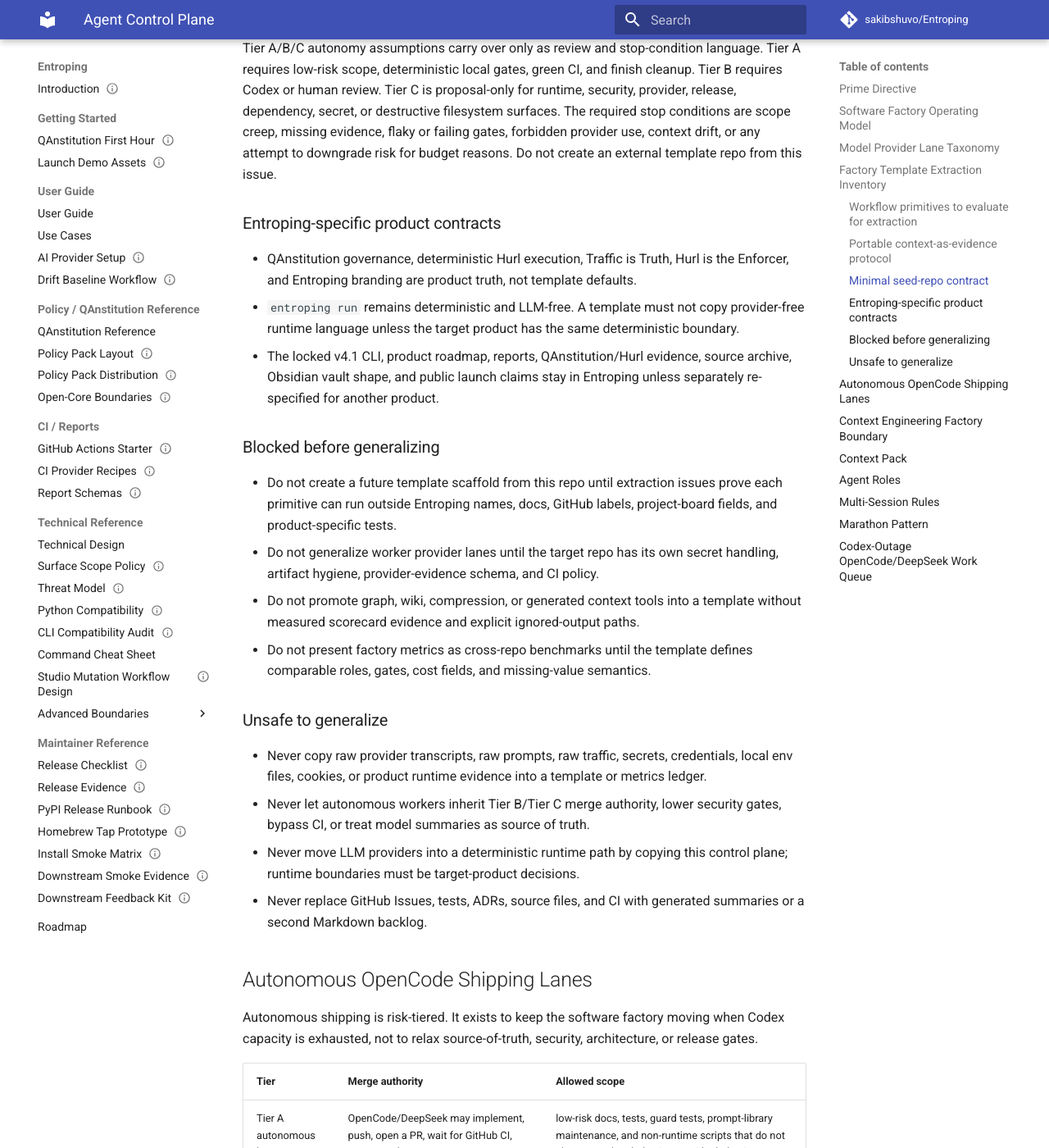
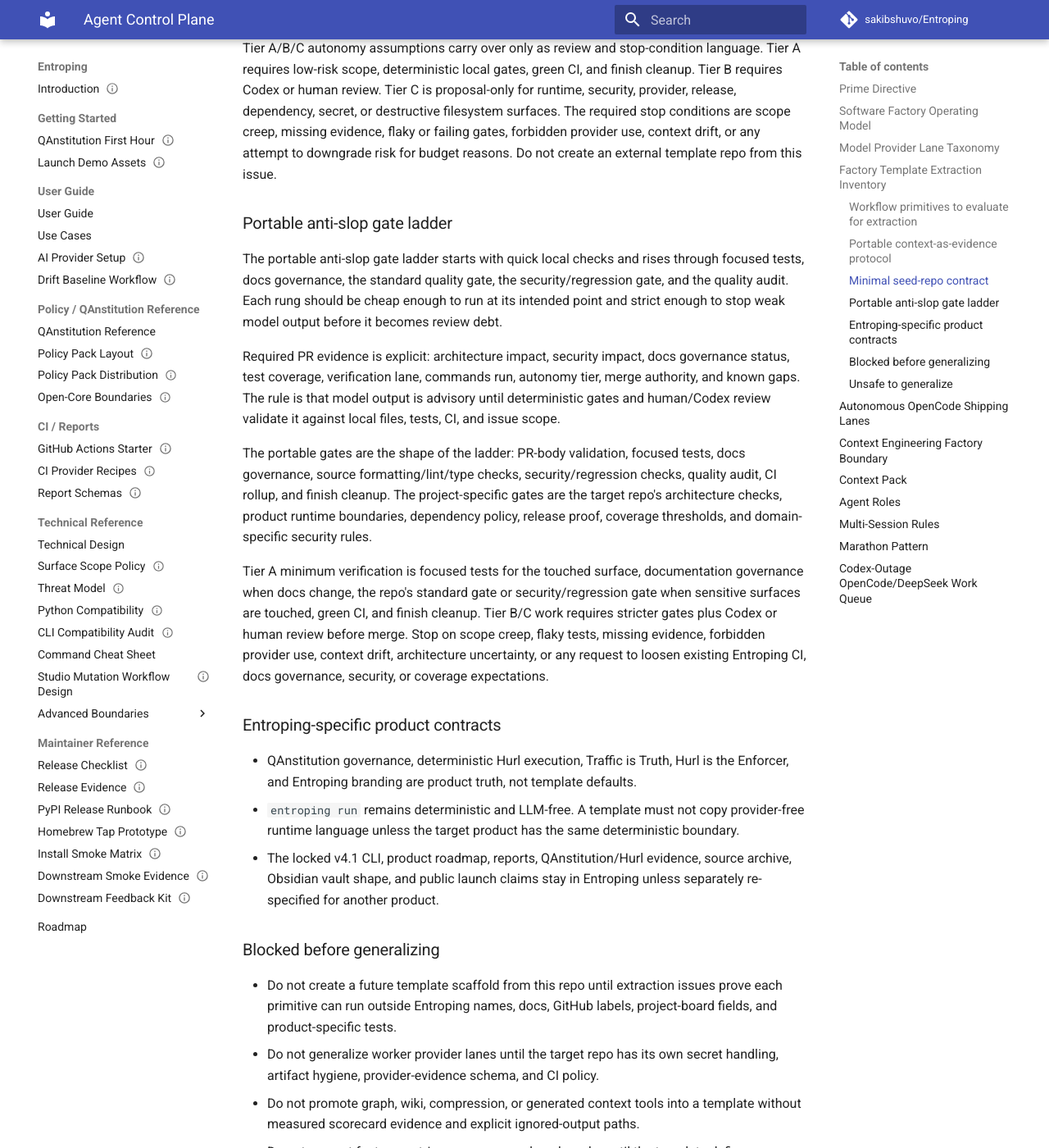
Before and after one commit to sakibshuvo/Entroping, an MkDocs documentation site: the page built from docs/meta/AGENT_CONTROL_PLANE.md, in a window 1280 px wide and 1400 px high, scrolled down 7403 px. Shown: the whole window at 82% size. Built offline with MkDocs 1.6.1 and Material for MkDocs 9.7.7, drawn with Linux system fonts in a browser that asks for light colours; comment, search, counter and statistics services are not loaded.

Commit message:
docs(factory): define anti slop gate ladder

```diff
--- a/docs/meta/AGENT_CONTROL_PLANE.md
+++ b/docs/meta/AGENT_CONTROL_PLANE.md
@@ -336,6 +336,36 @@
 drift, or any attempt to downgrade risk for budget reasons. Do not create an
 external template repo from this issue.
 
+### Portable anti-slop gate ladder
+
+The portable anti-slop gate ladder starts with quick local checks and rises
+through focused tests, docs governance, the standard quality gate, the
+security/regression gate, and the quality audit. Each rung should be cheap
+enough to run at its intended point and strict enough to stop weak model output
+before it becomes review debt.
+
+Required PR evidence is explicit: architecture impact, security impact, docs
+governance status, test coverage, verification lane, commands run, autonomy
+tier, merge authority, and known gaps. The rule is that model output is advisory until
+deterministic gates and human/Codex review validate it against local files,
+tests, CI, and issue scope.
+
+The portable gates are the shape of the ladder: PR-body validation, focused tests,
+docs governance, source formatting/lint/type checks, security/regression
+checks, quality audit, CI rollup, and finish cleanup. The project-specific gates
+are the target repo's architecture checks, product runtime boundaries,
+dependency policy, release proof, coverage thresholds, and domain-specific
+security rules.
+
+Tier A minimum verification is focused tests for the touched surface,
+documentation governance when docs change, the repo's standard gate or
+security/regression gate when sensitive surfaces are touched, green CI, and
+finish cleanup. Tier B/C work requires stricter gates plus Codex or human
+review before merge. Stop on scope creep, flaky tests, missing evidence,
+forbidden provider use, context drift, architecture uncertainty, or any request
+to loosen existing Entroping CI, docs governance, security, or coverage
+expectations.
+
 ### Entroping-specific product contracts
 
 - QAnstitution governance, deterministic Hurl execution, Traffic is Truth, Hurl
```
Also changed, not shown: .context/changelog.md (+5 -0 lines), docs/meta/PROJECT_PROGRESS.md (+1 -1 lines), 1 other file.
